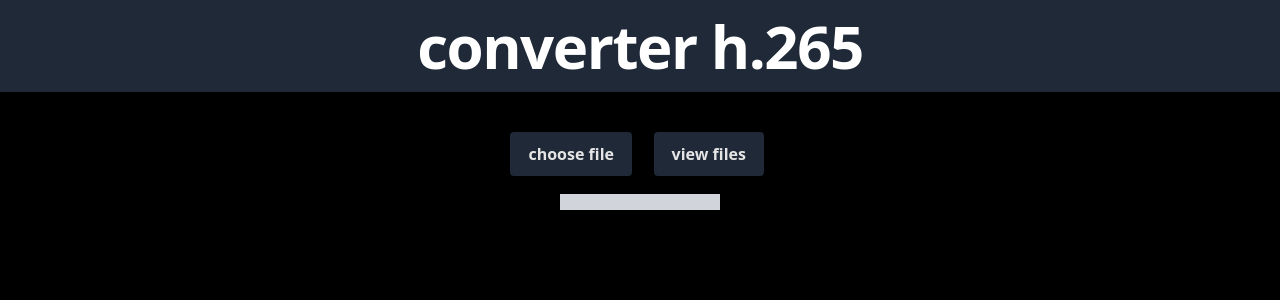
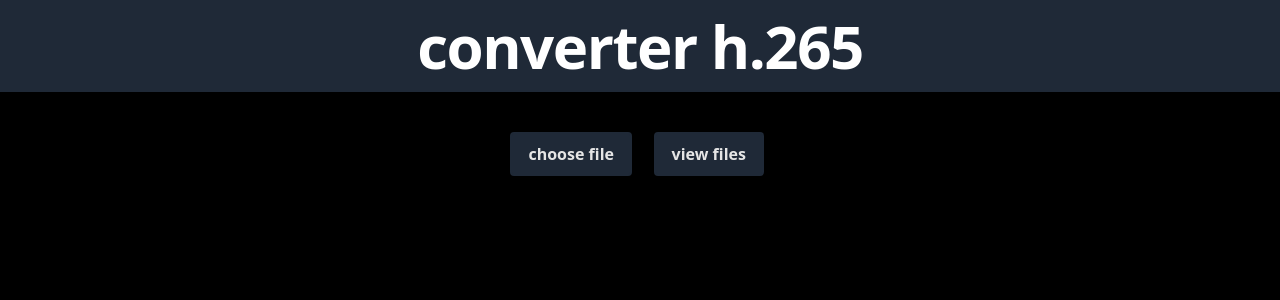
Before and after one commit to NSTMS/video-converter-h265-h264, a Svelte app in the folder frontEnd/: page / in a window 1280 px wide. Shown: the top 300 px of the page. Built offline with nearby package versions, Linux system fonts and the light colour scheme.

Commit message:
change visiblility of progress bar depends of stauts

```diff
--- a/frontEnd/src/Components/Converter.svelte
+++ b/frontEnd/src/Components/Converter.svelte
@@ -82,10 +82,12 @@
           </Link>
         </div>
       </div>
+      {#if percentage}
       <div class="progress-wrapper">
         <progress bind:this={prgsBar} value="0" max="10000" class="bg-gray-800 accent-gray-800 rounded-lg"/>
         <p class="progress-text">{percentage}</p>
       </div>
+      {/if}
     </div>
   {/if}
 
```
